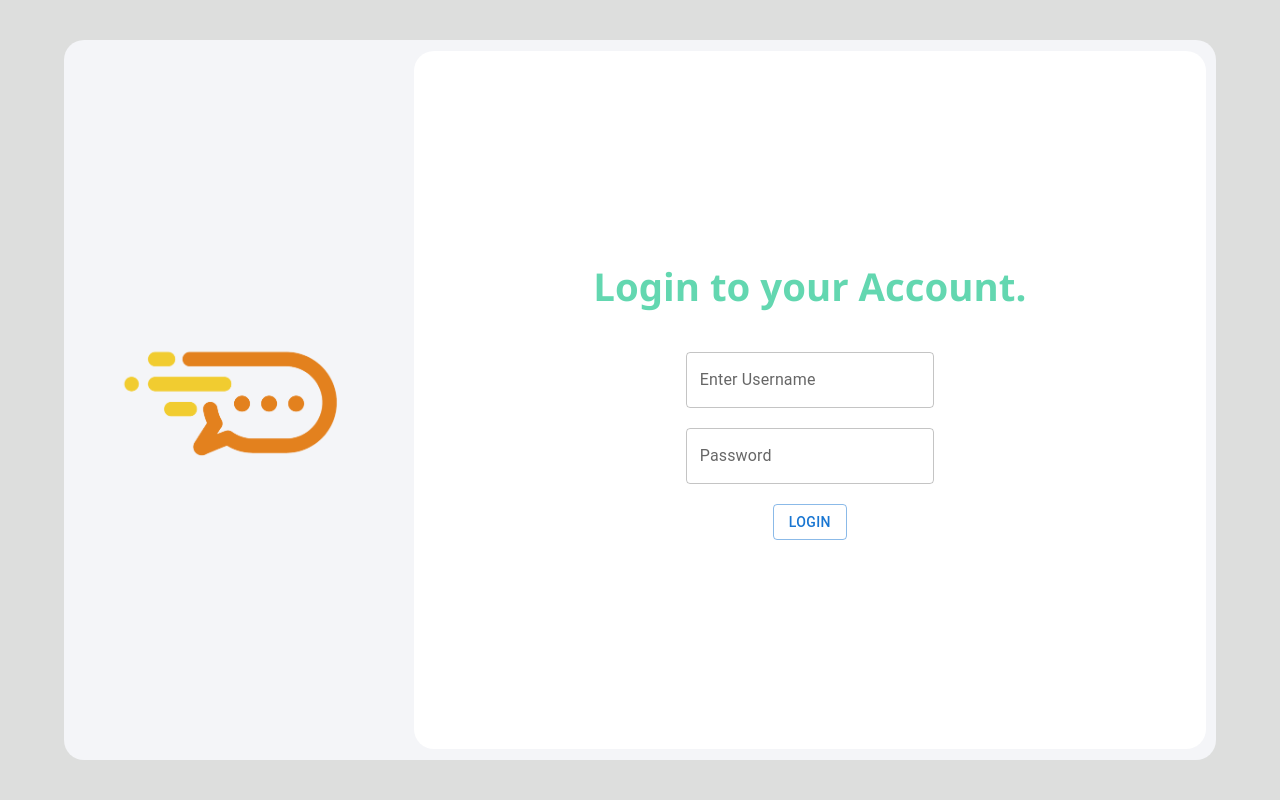
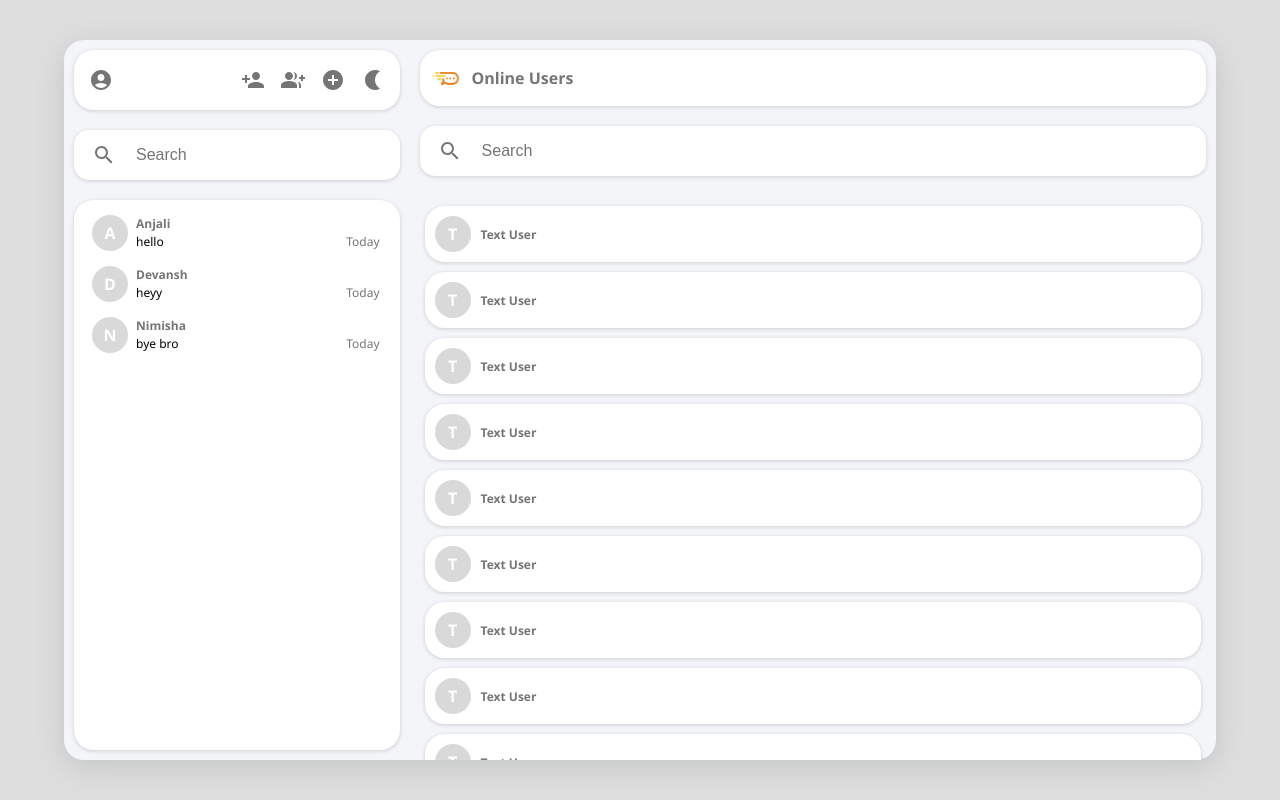
Before and after one commit to anjalibhatkal/chatflow, a React (Create React App) app: page / in a window 1280 px wide. Built offline with nearby package versions, Linux system fonts and the light colour scheme.

Commit message:
added online users ui and drop shadow to components

```diff
--- a/src/App.js
+++ b/src/App.js
@@ -5,8 +5,8 @@ import MainContainer from "./components/MainContainer";
 function App() {
   return (
     <div className="App">
-      {/* <MainContainer /> */}
-      <Login />
+      <MainContainer />
+      {/* <Login /> */}
     </div>
   );
 }
--- a/src/components/MainContainer.js
+++ b/src/components/MainContainer.js
@@ -4,6 +4,7 @@ import Sidebar from "./Sidebar";
 import ChatArea from "./ChatArea";
 import CreateGroups from "./CreateGroups";
 import Welcome from "./Welcome";
+import OnlineUsers from "./OnlineUsers";
 
 function MainContainer() {
   const [convos, setConvos] = useState([
@@ -14,8 +15,9 @@ function MainContainer() {
     <div className="main-container">
       <Sidebar />
       {/* <Welcome /> */}
-      <CreateGroups />
-      {/* <ChatArea props={convos[0]} />; */}
+      {/* <CreateGroups /> */}
+      {/* <ChatArea props={convos[0]} /> */}
+      <OnlineUsers />
     </div>
   );
 }
--- /dev/null
+++ b/src/components/OnlineUsers.js
@@ -0,0 +1,73 @@
+import React from "react";
+import logo from "./../assets/chatflow.png";
+import { IconButton } from "@mui/material";
+import SearchIcon from "@mui/icons-material/Search";
+
+function OnlineUsers() {
+  return (
+    <div className="list-container">
+      <div className="ug-header">
+        <img src={logo} alt="Logo" style={{ height: "2rem", width: "2rem" }} />
+        <p className="ug-title">Online Users</p>
+      </div>
+      <div className="sb-search">
+        <IconButton>
+          <SearchIcon />
+        </IconButton>
+        <input type="text" placeholder="Search" className="search-box" />
+      </div>
+      <div className="ug-list">
+        <div className="ug-item">
+          <p className="convo-icon">T</p>
+          <p className="convo-title">Text User</p>
+        </div>
+        <div className="ug-item">
+          <p className="convo-icon">T</p>
+          <p className="convo-title">Text User</p>
+        </div>
+        <div className="ug-item">
+          <p className="convo-icon">T</p>
+          <p className="convo-title">Text User</p>
+        </div>
+        <div className="ug-item">
+          <p className="convo-icon">T</p>
+          <p className="convo-title">Text User</p>
+        </div>
+        <div className="ug-item">
+          <p className="convo-icon">T</p>
+          <p className="convo-title">Text User</p>
+        </div>
+        <div className="ug-item">
+          <p className="convo-icon">T</p>
+          <p className="convo-title">Text User</p>
+        </div>
+        <div className="ug-item">
+          <p className="convo-icon">T</p>
+          <p className="convo-title">Text User</p>
+        </div>
+        <div className="ug-item">
+          <p className="convo-icon">T</p>
+          <p className="convo-title">Text User</p>
+        </div>
+        <div className="ug-item">
+          <p className="convo-icon">T</p>
+          <p className="convo-title">Text User</p>
+        </div>
+        <div className="ug-item">
+          <p className="convo-icon">T</p>
+          <p className="convo-title">Text User</p>
+        </div>
+        <div className="ug-item">
+          <p className="convo-icon">T</p>
+          <p className="convo-title">Text User</p>
+        </div>
+        <div className="ug-item">
+          <p className="convo-icon">T</p>
+          <p className="convo-title">Text User</p>
+        </div>
+      </div>
+    </div>
+  );
+}
+
+export default OnlineUsers;
--- a/src/components/myStyles.css
+++ b/src/components/myStyles.css
@@ -4,13 +4,13 @@
   width: 90vw;
   display: flex;
   border-radius: 20px;
+  box-shadow: rgba(100, 100, 111, 0.2) 0px 7px 29px 0px;
 }
 
 .sidebar-container {
   flex: 0.3;
   display: flex;
   flex-direction: column;
-  border-right: 0.2px solid rgb(218, 218, 218);
 }
 
 .chatarea-container {
@@ -24,15 +24,17 @@
   margin: 10px;
   display: flex;
   justify-content: space-between;
+  box-shadow: rgba(0, 0, 0, 0.16) 0px 1px 4px;
 }
 
 .sb-search {
   background-color: white;
-  border-radius: 20px;
+  border-radius: 15px;
   padding: 5px 10px;
   margin: 10px;
   display: flex;
   align-items: center;
+  box-shadow: rgba(0, 0, 0, 0.16) 0px 1px 4px;
 }
 
 .search-box {
@@ -49,6 +51,7 @@
   padding: 5px 10px;
   margin: 10px;
   flex: 1;
+  box-shadow: rgba(0, 0, 0, 0.16) 0px 1px 4px;
 }
 
 .convo-container {
@@ -116,6 +119,7 @@
   padding: 10px 10px;
   margin: 10px;
   border-radius: 20px;
+  box-shadow: rgba(0, 0, 0, 0.16) 0px 1px 4px;
 }
 
 .header-text {
@@ -132,6 +136,7 @@
   margin: 10px;
   border-radius: 20px;
   overflow: scroll;
+  box-shadow: rgba(0, 0, 0, 0.16) 0px 1px 4px;
 }
 
 .chatarea-main::-webkit-scrollbar {
@@ -145,6 +150,7 @@
   border-radius: 20px;
   display: flex;
   justify-content: space-between;
+  box-shadow: rgba(0, 0, 0, 0.16) 0px 1px 4px;
 }
 
 .othermsg-container {
@@ -215,6 +221,7 @@
   border-radius: 20px;
   display: flex;
   justify-content: space-between;
+  box-shadow: rgba(0, 0, 0, 0.16) 0px 1px 4px;
 }
 
 .login-container {
@@ -225,6 +232,7 @@
   height: 90vh;
   width: 90vw;
   border-radius: 20px;
+  box-shadow: rgba(100, 100, 111, 0.2) 0px 7px 29px 0px;
 }
 
 .image-container {
@@ -255,3 +263,57 @@
   font-size: 3vw;
   margin-bottom: 20px;
 }
+
+.list-container {
+  flex: 0.7;
+  display: flex;
+  flex-direction: column;
+}
+
+.ug-header {
+  background-color: white;
+  display: flex;
+  align-items: center;
+  border-radius: 20px;
+  padding: 12px 10px;
+  margin: 10px;
+  box-shadow: rgba(0, 0, 0, 0.16) 0px 1px 4px;
+}
+
+.ug-title {
+  color: rgba(0, 0, 0, 0.54);
+  margin-left: 10px;
+  font-family: "Segoe UI", Tahoma, Geneva, Verdana, sans-serif;
+  font-weight: bold;
+}
+
+.ug-list {
+  flex: 1;
+  overflow: scroll;
+  scrollbar-width: none;
+  padding: 10px;
+}
+
+.ug-list::-webkit-scrollbar {
+  display: none;
+}
+
+.ug-item {
+  display: flex;
+  align-items: center;
+  background-color: white;
+  border-radius: 20px;
+  padding: 10px 10px;
+  margin: 10px 5px;
+  transition-duration: 0.5s;
+  box-shadow: rgba(0, 0, 0, 0.16) 0px 1px 4px;
+  gap: 10px;
+}
+
+.ug-item:hover {
+  background-color: rgb(226, 226, 226);
+}
+
+.ug-item:active {
+  background-color: white;
+}
```
